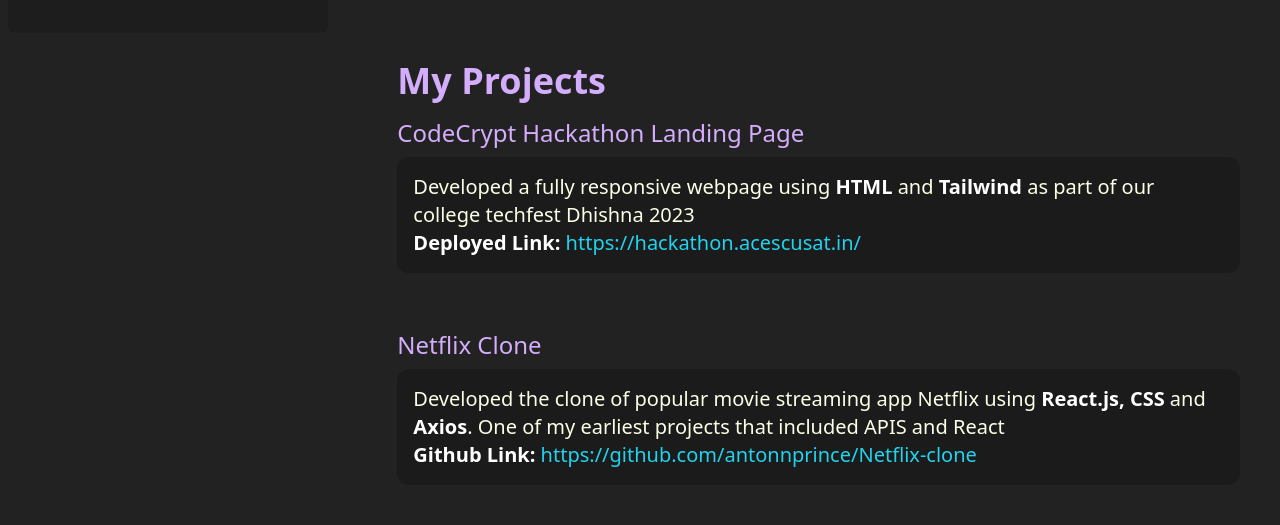
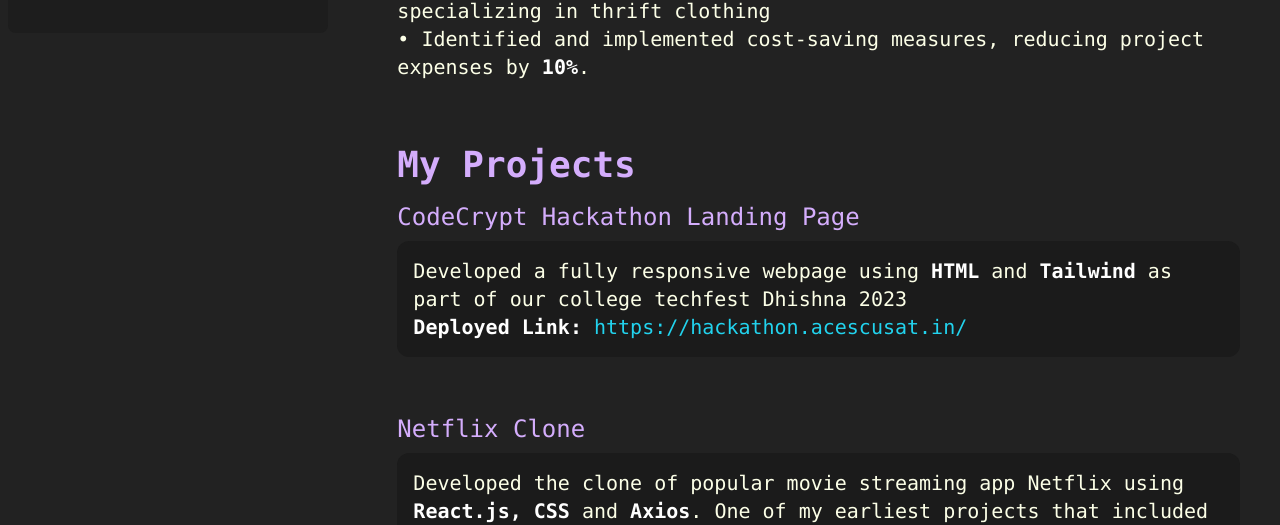
Before and after one commit to antonnprince/My-Portfolio, a plain HTML site: page index.html in a window 1280 px wide. Shown: the part 775-1300 px from the top of the page. Drawn offline with nearby package versions, Linux system fonts and the light colour scheme.

Commit message:
update font

```diff
--- a/index.html
+++ b/index.html
@@ -4,10 +4,14 @@
     <meta charset="UTF-8" />
     <title>Anton Prince Oommen</title>
     <link rel="stylesheet" href="styles.css" />
+    <link rel="preconnect" href="https://fonts.googleapis.com">
+<link rel="preconnect" href="https://fonts.gstatic.com" crossorigin>
+<link href="https://fonts.googleapis.com/css2?family=DM+Sans:opsz,wght@9..40,500;9..40,700&display=swap" rel="stylesheet">
     <meta name="viewport" content="width=device-width, initial-scale=1.0" />
     <script src="https://cdn.tailwindcss.com"></script>
   </head>
-  <body class="bg-[#222222] font-sans flex flex-col mx-2 md:flex-row">
+
+  <body class="bg-[#222222] font-mono flex flex-col mx-2 md:flex-row">
     <!-- PROFILE -->
 
       <div class="flex-col md:fixed space-y-4 flex bg-[#181818] bg-opacity-50 rounded-lg my-2 h-screen w-full md:w-1/4
```
